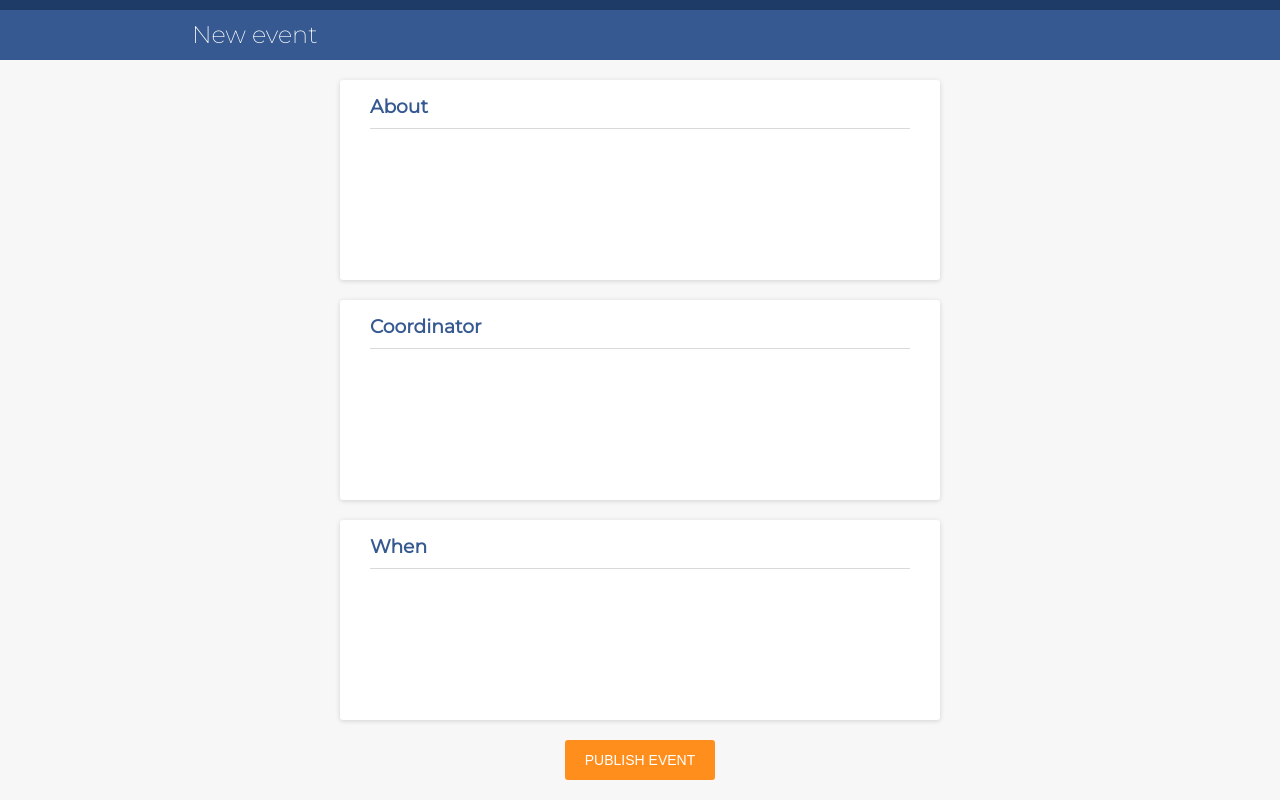
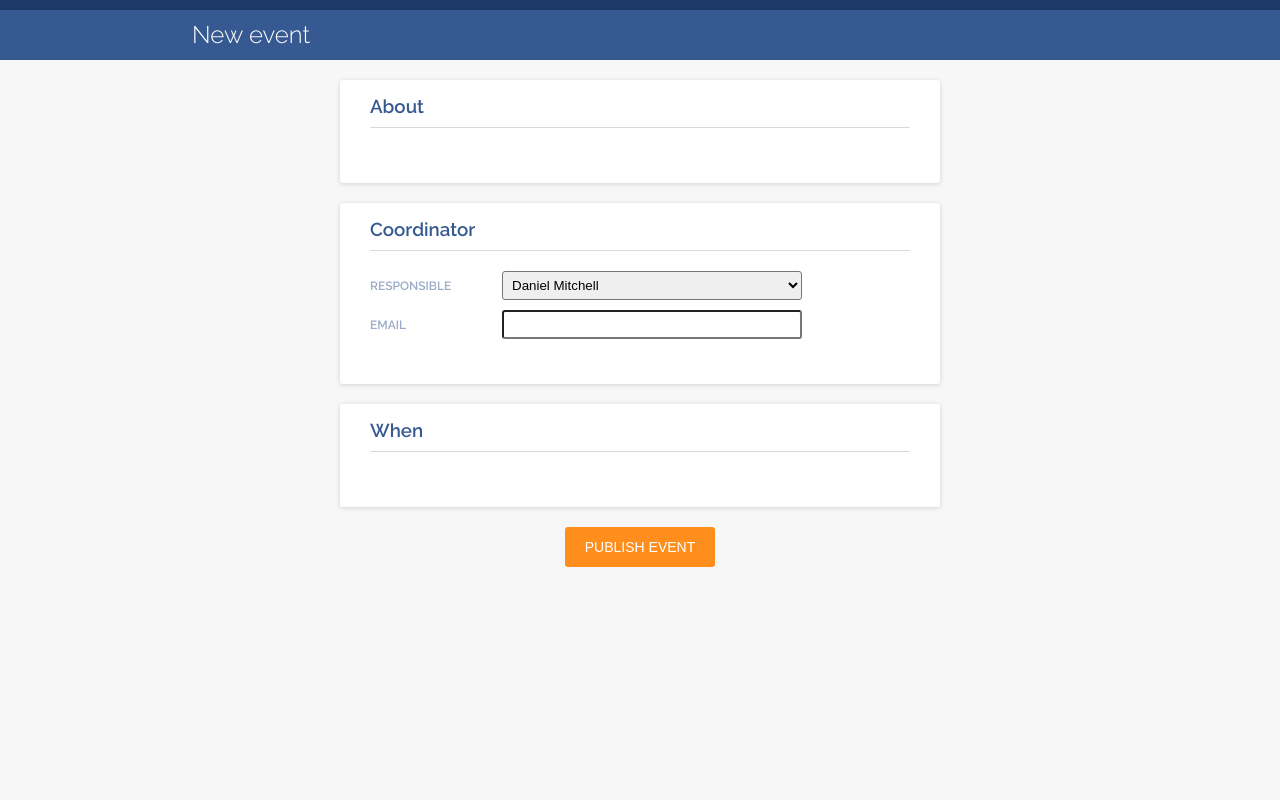
Before and after one commit to Swor71/Recruitment-task-Monterail, a React (Create React App) app: page / in a window 1280 px wide. Built offline with nearby package versions, Linux system fonts and the light colour scheme.

Commit message:
Add layout for coordinator component

```diff
--- a/public/index.html
+++ b/public/index.html
@@ -11,7 +11,7 @@
     -->
   <link rel="manifest" href="%PUBLIC_URL%/manifest.json">
   <link rel="shortcut icon" href="%PUBLIC_URL%/favicon.ico">
-  <link href="https://fonts.googleapis.com/css?family=Montserrat:200,300,400" rel="stylesheet">
+  <link href="https://fonts.googleapis.com/css?family=Raleway:300,400,500,600" rel="stylesheet">
   <!--
       Notice the use of %PUBLIC_URL% in the tags above.
       It will be replaced with the URL of the `public` folder during the build.
--- a/src/App.css
+++ b/src/App.css
@@ -35,7 +35,7 @@ img {
 }
 
 .App {
-  font-family: 'Montserrat', sans-serif;
+  font-family: 'Raleway', sans-serif;
   background-color: #f7f7f7;
   height: 100vh;
   width: 100%;
--- a/src/components/Canvas/Canvas.css
+++ b/src/components/Canvas/Canvas.css
@@ -1,6 +1,6 @@
 .canvas {
   max-width: 600px;
-  min-height: 200px;
+  min-height: 100px;
   background-color: #fff;
   box-shadow: 0 1px 5px rgba(0, 0, 0, 0.15);
   margin: 20px auto;
@@ -14,3 +14,7 @@
   font-weight: 600;
   border-bottom: 1px solid rgba(0, 0, 0, 0.15);
 }
+
+.canvas__content {
+  padding: 20px 0;
+}
--- a/src/components/Canvas/Canvas.jsx
+++ b/src/components/Canvas/Canvas.jsx
@@ -5,6 +5,7 @@ const Canvas = props => {
   return (
     <div className="canvas">
       <h3 className="canvas__title">{props.title}</h3>
+      <div className="canvas__content">{props.children}</div>
     </div>
   );
 };
--- /dev/null
+++ b/src/components/Coordinator/Coordinator.css
@@ -0,0 +1,20 @@
+.field {
+  width: 300px;
+  padding: 5px;
+  border-radius: 3px;
+}
+
+.flex {
+  display: flex;
+  align-items: center;
+  justify-content: space-between;
+  width: 80%;
+  margin-bottom: 10px;
+}
+
+.label {
+  text-transform: uppercase;
+  color: rgba(53, 89, 144, 0.5);
+  font-size: 12px;
+  font-weight: 600;
+}
--- a/src/components/Coordinator/Coordinator.jsx
+++ b/src/components/Coordinator/Coordinator.jsx
@@ -1,8 +1,30 @@
 import React from 'react';
 import Canvas from '../Canvas/Canvas';
+import employees from '../../data/employees';
+
+import './Coordinator.css';
 
 const Coordinator = () => {
-  return <Canvas title="Coordinator" />;
+  return (
+    <Canvas title="Coordinator">
+      <div className="flex">
+        <label className="label" htmlFor="person" type="text" required="true">
+          responsible
+        </label>
+        <select className="field" name="person">
+          {employees.map(person => (
+            <option>{`${person.name} ${person.lastname}`}</option>
+          ))}
+        </select>
+      </div>
+      <div className="flex">
+        <label className="label" htmlFor="email">
+          email
+        </label>
+        <input className="field" type="email" name="email" />
+      </div>
+    </Canvas>
+  );
 };
 
 export default Coordinator;
--- a/src/components/PublishButton/PublishButton.css
+++ b/src/components/PublishButton/PublishButton.css
@@ -7,6 +7,7 @@
   color: #fff;
   border: none;
   font-size: 14px;
+  font-weight: 500;
   background-color: #ff8e1d;
   text-transform: uppercase;
   cursor: pointer;
```
Also changed, not shown: src/data/categories.json (renamed from data/categories.json), src/data/employees.json (renamed from data/employes.json).
